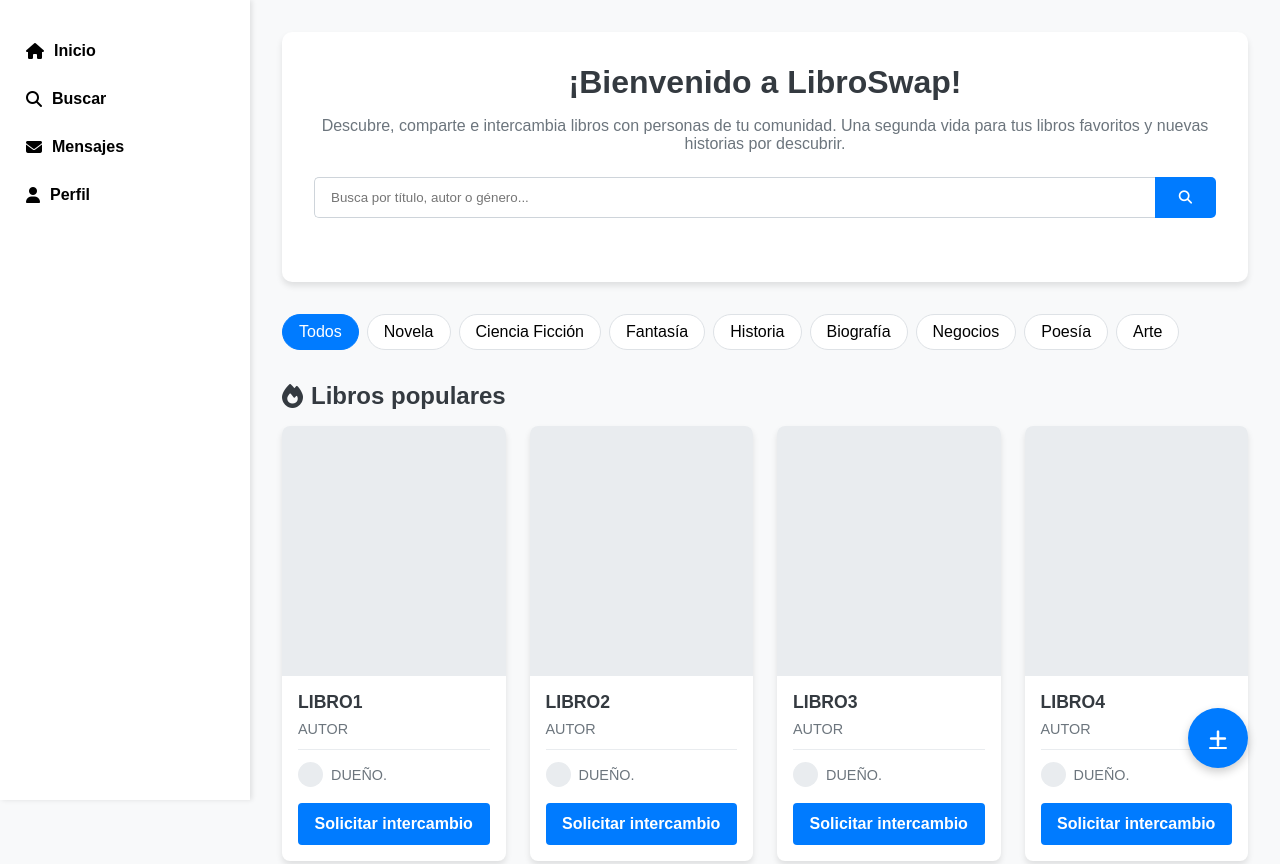
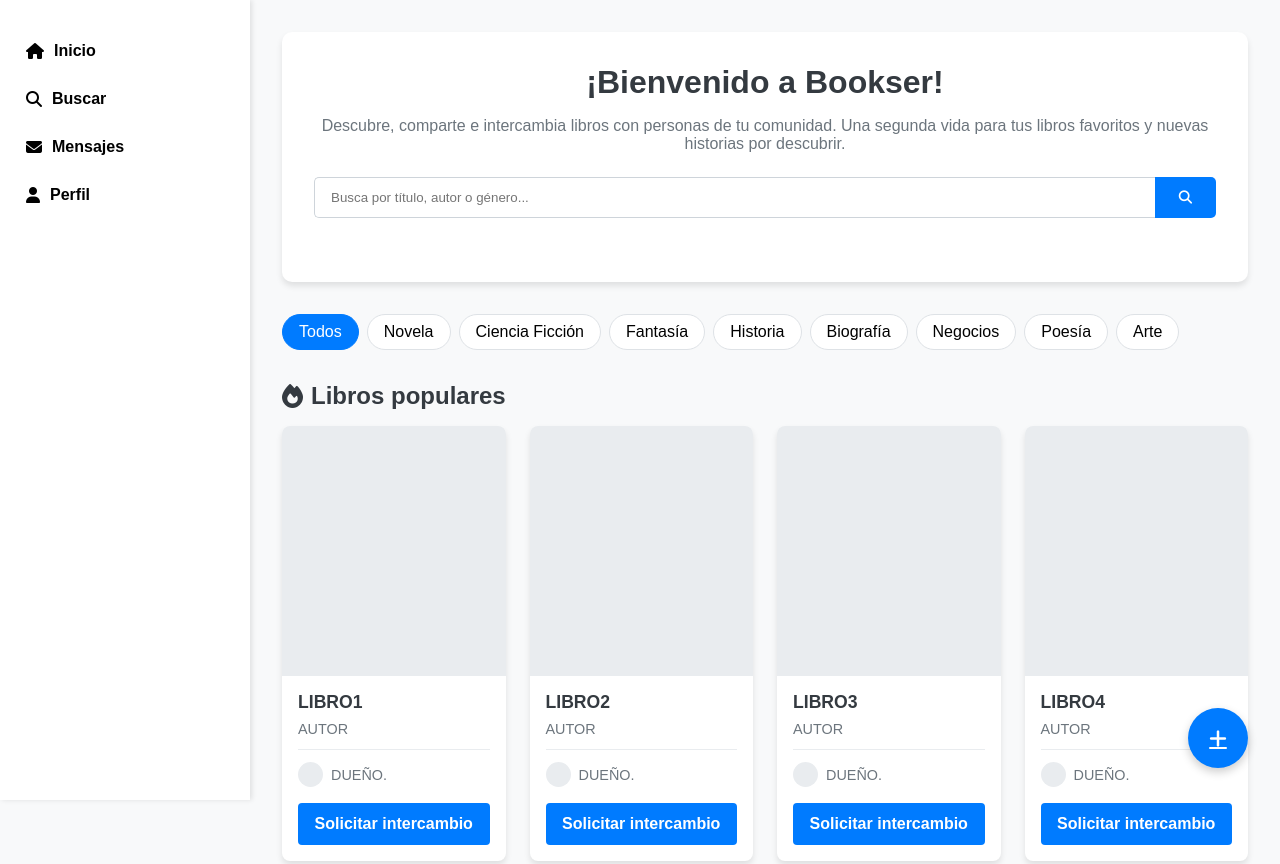
Before and after one commit to rociogamallo/RedSocial, a website: page public/index.html in a window 1280 px wide. Shown: the top 864 px of the page. Drawn offline with Linux system fonts and the light colour scheme.

Commit message:
Update index.html

```diff
--- a/public/index.html
+++ b/public/index.html
@@ -18,7 +18,7 @@
 
     <div class="container-wrapper">
         <div class="welcome-banner">
-            <h1>¡Bienvenido a LibroSwap!</h1>
+            <h1>¡Bienvenido a Bookser!</h1>
             <p>Descubre, comparte e intercambia libros con personas de tu comunidad. Una segunda vida para tus libros favoritos y nuevas historias por descubrir.</p>
             <div class="search-bar">
                 <input type="text" placeholder="Busca por título, autor o género...">
```
